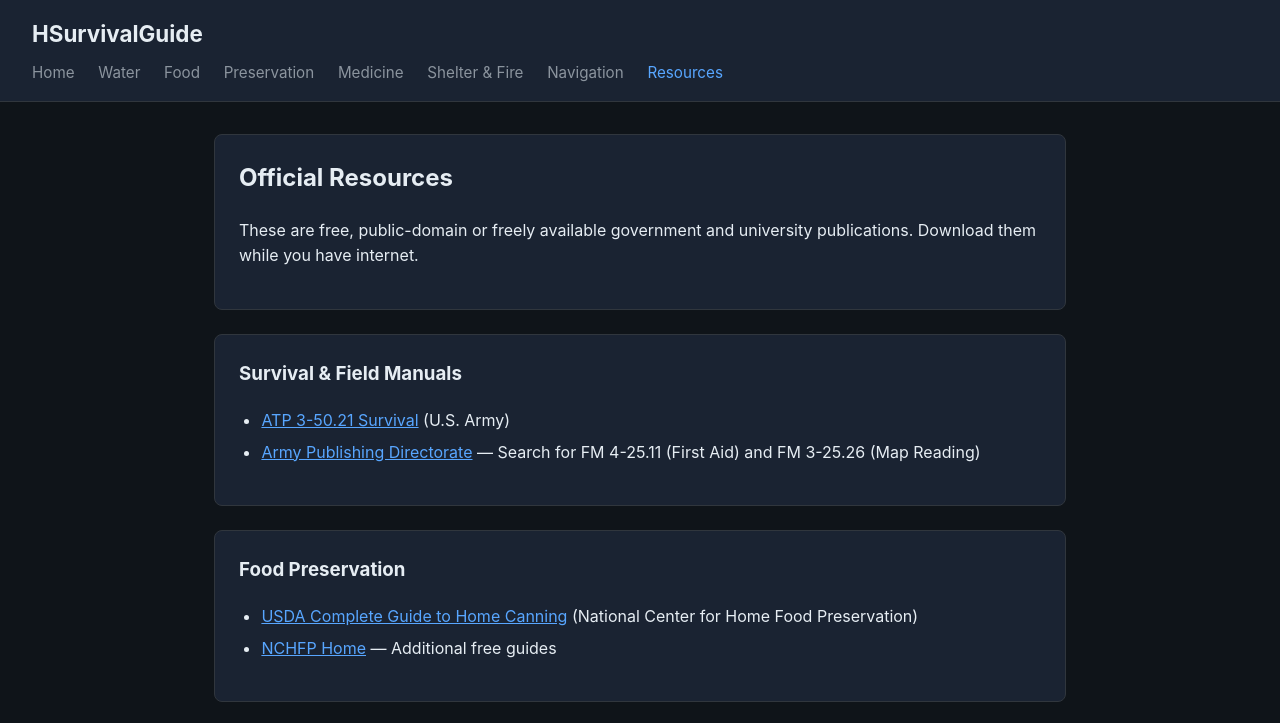
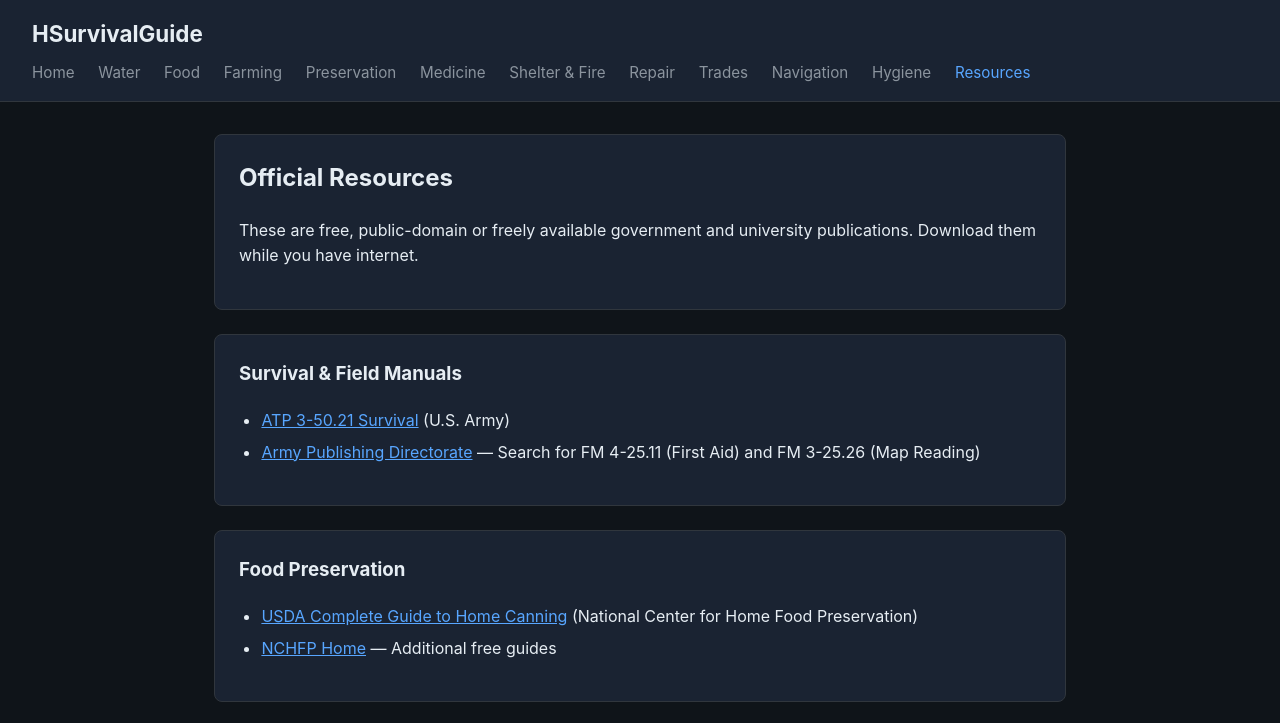
Before and after one commit to TooHazey/HSurvivalGuide, a plain HTML site: page resources.html in a window 1280 px wide. Shown: the top 723 px of the page. Drawn offline with Linux system fonts and the light colour scheme.

Commit message:
Update navigation on resources page

```diff
--- a/resources.html
+++ b/resources.html
@@ -13,10 +13,14 @@
       <a href="index.html">Home</a>
       <a href="water.html">Water</a>
       <a href="food.html">Food</a>
+      <a href="farming.html">Farming</a>
       <a href="preservation.html">Preservation</a>
       <a href="medicine.html">Medicine</a>
       <a href="shelter.html">Shelter & Fire</a>
+      <a href="repair.html">Repair</a>
+      <a href="trades.html">Trades</a>
       <a href="navigation.html">Navigation</a>
+      <a href="hygiene.html">Hygiene</a>
       <a href="resources.html" class="active">Resources</a>
     </nav>
   </header>
```
